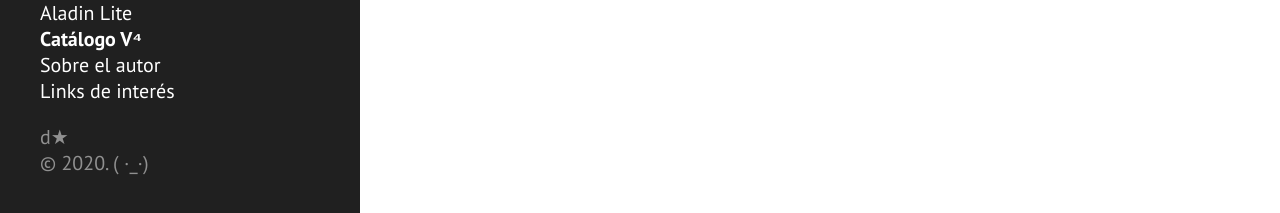
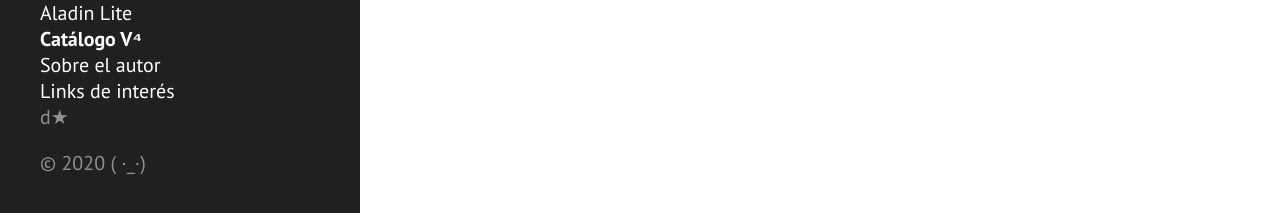
Before and after one commit to nicomedinap/nicomedinap.github.io, a Jekyll site: the page built from V4Catalog.md, in a window 1280 px wide. Shown: the part 684-897 px from the top of the page. Built offline with Jekyll 4.4.1, drawn with Linux system fonts in a browser that asks for light colours.

Commit message:
Update sidebar.html

```diff
--- a/_includes/sidebar.html
+++ b/_includes/sidebar.html
@@ -34,7 +34,8 @@
       <!--li class="sidebar-nav-item"><a href="{{ site.github.repo }}/archive/v{{ site.version }}.zip">Download</a></li>
       <li class="sidebar-nav-item"><a href="{{ site.github.repo }}">GitHub project</a></li>
       <li class="sidebar-nav-item">Currently v{{ site.version }}</li-->
-    </ul>d★
-    <p>&copy; {{ site.time | date: '%Y' }}. (  ·_·) </p>
+    d★
+    </ul>
+    <p>&copy; {{ site.time | date: '%Y' }} (  ·_·) </p>
   </div>
 </div>
```
